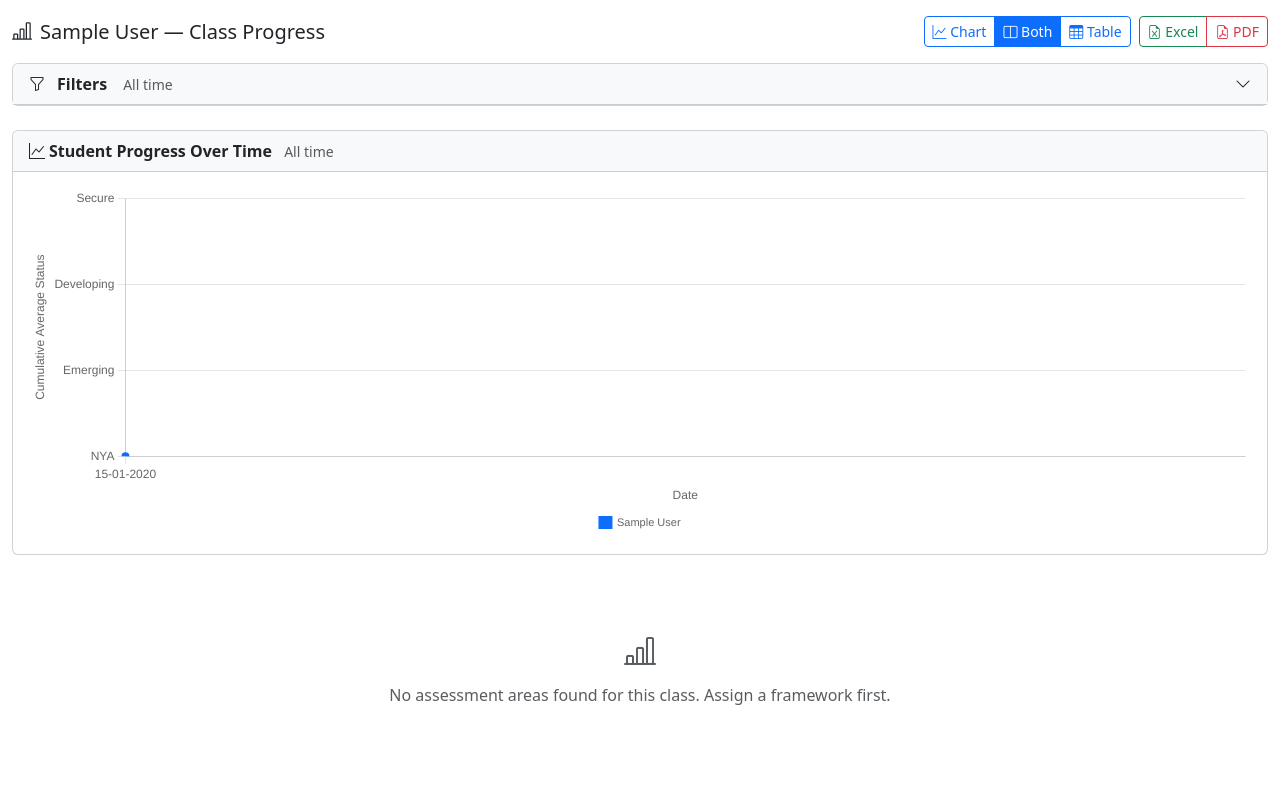
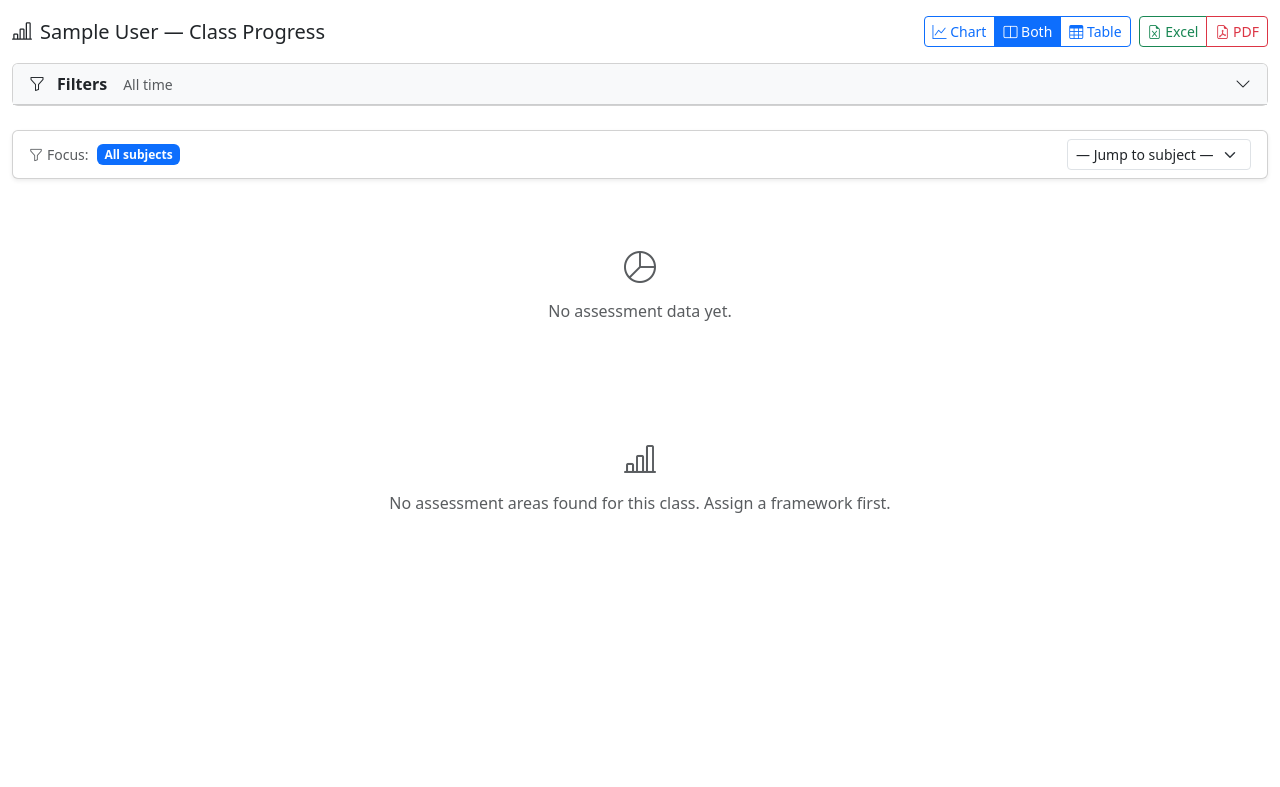
Before and after one commit to DPlazma/assessapp, a Django app: page /assessments/class/1/progress/ in a window 1280 px wide. Shown: the part 128-915 px from the top of the page. After the commit the page ends 641 px from the top, so only its background shows below. Run offline with Django 5.2, Linux system fonts and the light colour scheme; a user stored in the database is signed in; tables that the repository leaves empty hold one stand-in row (values such as "Sample post"); data that the repository does not hold is empty.

Commit message:
Class progress: reuse student-page chart partial; default to all time
Class progress now uses the shared templates/students/_progress_charts.html, giving the same focus/drill-in UX as the student page with one trend line per student. Default date range changed from current term to all time. The partial gates its HTMX attributes on {% if student %} so the class page does full reloads, keeping the per-area student tables in sync.

```diff
--- a/assessments/views.py
+++ b/assessments/views.py
@@ -1454,13 +1454,7 @@ def _cp_date_range(request):
         except (AcademicYear.DoesNotExist, ValueError):
             pass
 
-    if request.GET.get("show") == "all":
-        return None, None, "All time"
-
-    # Default: current term
-    current = Term.get_current()
-    if current:
-        return current.start_date, current.end_date, str(current)
+    # Default: all time (no date filtering)
     return None, None, "All time"
 
 
@@ -1637,6 +1631,223 @@ def _cp_build_data(request, class_group, date_from=None, date_to=None):
     }
 
 
+def _cp_chart_context(request, class_group, data):
+    """Build the chart-partial context (subject/area/level breakdowns + trend) for a class.
+
+    Mirrors students.views.student_progress so the partial templates/students/_progress_charts.html
+    can render for an entire class with one line per student on the trend chart.
+    """
+    students = data["students"]
+    student_ids = [s.pk for s in students]
+
+    assigned_fw_ids = set(
+        FrameworkAssignment.objects.filter(
+            class_group=class_group, framework__is_active=True
+        ).values_list("framework_id", flat=True)
+    )
+
+    # Subjects available for this class
+    if assigned_fw_ids:
+        subjects = list(
+            Subject.objects.filter(
+                pk__in=AssessmentArea.objects.filter(
+                    framework_id__in=assigned_fw_ids
+                ).values_list("subject_id", flat=True).distinct()
+            ).order_by("name")
+        )
+    else:
+        subjects = list(data["subjects"])
+
+    # Resolve focus
+    focus_subject = None
+    focus_area = None
+    subj_id = request.GET.get("subject")
+    if subj_id:
+        try:
+            focus_subject = Subject.objects.get(pk=int(subj_id))
+        except (Subject.DoesNotExist, ValueError):
+            focus_subject = None
+    area_id = request.GET.get("area")
+    if area_id and focus_subject:
+        try:
+            focus_area = AssessmentArea.objects.get(pk=int(area_id), subject=focus_subject)
+        except (AssessmentArea.DoesNotExist, ValueError):
+            focus_area = None
+
+    def _latest_map(statement_ids):
+        ids = list(statement_ids)
+        if not student_ids or not ids:
+            return {}
+        latest = {}
+        for r in (
+            AssessmentRecord.objects
+            .filter(student_id__in=student_ids, statement_id__in=ids)
+            .order_by("-assessed_date", "-id")
+            .values("student_id", "statement_id", "status")
+        ):
+            k = (r["student_id"], r["statement_id"])
+            if k not in latest:
+                latest[k] = r["status"]
+        return latest
+
+    def _counts_for(statement_ids):
+        ids = list(statement_ids)
+        latest = _latest_map(ids)
+        counts = {"SEC": 0, "DEV": 0, "EME": 0, "NYA": 0}
+        for sid in ids:
+            for stu_id in student_ids:
+                counts[latest.get((stu_id, sid), "NYA")] += 1
+        total = len(ids) * len(student_ids)
+        return counts, total
+
+    def _area_qs(subject):
+        qs = AssessmentArea.objects.filter(subject=subject)
+        if assigned_fw_ids:
+            qs = qs.filter(framework_id__in=assigned_fw_ids)
+        return qs.order_by("name")
+
+    # Per-subject summary
+    subject_summaries = []
+    for subj in subjects:
+        stmt_qs = AssessmentStatement.objects.filter(area__subject=subj)
+        if assigned_fw_ids:
+            stmt_qs = stmt_qs.filter(area__framework_id__in=assigned_fw_ids)
+        counts, total = _counts_for(stmt_qs.values_list("pk", flat=True))
+        subject_summaries.append({
+            "subject": subj, "total": total,
+            "secure": counts["SEC"], "developing": counts["DEV"],
+            "emerging": counts["EME"], "not_yet": counts["NYA"],
+        })
+
+    # Area breakdown
+    area_breakdown = []
+    if focus_subject:
+        for area in _area_qs(focus_subject):
+            counts, total = _counts_for(area.statements.values_list("pk", flat=True))
+            area_breakdown.append({
+                "area": area, "total": total,
+                "secure": counts["SEC"], "developing": counts["DEV"],
+                "emerging": counts["EME"], "not_yet": counts["NYA"],
+            })
+
+    # Level breakdown (focus area)
+    level_breakdown = []
+    if focus_area:
+        sub_areas = list(SubArea.objects.filter(area=focus_area).order_by("name"))
+        groups = [(sa.name, list(sa.statements.values_list("pk", flat=True))) for sa in sub_areas]
+        unsorted_ids = list(
+            focus_area.statements.filter(sub_area__isnull=True).values_list("pk", flat=True)
+        )
+        if unsorted_ids:
+            groups.append(("(no level)", unsorted_ids))
+        for name, ids in groups:
+            counts, total = _counts_for(ids)
+            if total == 0:
+                continue
+            level_breakdown.append({
+                "name": name, "total": total,
+                "secure": counts["SEC"], "developing": counts["DEV"],
+                "emerging": counts["EME"], "not_yet": counts["NYA"],
+            })
+
+    # Topic + level breakdown (focus subject, no focus area)
+    topic_level_breakdown = []
+    if focus_subject and not focus_area:
+        for area in _area_qs(focus_subject):
+            sub_areas = list(SubArea.objects.filter(area=area).order_by("name"))
+            for sa in sub_areas:
+                counts, total = _counts_for(sa.statements.values_list("pk", flat=True))
+                if total == 0:
+                    continue
+                topic_level_breakdown.append({
+                    "name": f"{area.name} — {sa.name}",
+                    "total": total,
+                    "secure": counts["SEC"], "developing": counts["DEV"],
+                    "emerging": counts["EME"], "not_yet": counts["NYA"],
+                })
+
+    # Overall totals, focus-aware
+    if focus_area:
+        src = level_breakdown
+    elif focus_subject:
+        src = area_breakdown
+    else:
+        src = subject_summaries
+    overall_total = sum(x["total"] for x in src)
+    overall_secure = sum(x["secure"] for x in src)
+    overall_developing = sum(x["developing"] for x in src)
+    overall_emerging = sum(x["emerging"] for x in src)
+    overall_nya = sum(x["not_yet"] for x in src)
+
+    # Trend — one series per student (% Secure by term)
+    snap_qs = AssessmentSnapshot.objects.filter(student_id__in=student_ids)
+    if focus_area:
+        snap_qs = snap_qs.filter(area=focus_area)
+    elif focus_subject:
+        snap_qs = snap_qs.filter(area__subject=focus_subject)
+    snap_qs = snap_qs.select_related("term__academic_year", "student").order_by(
+        "term__academic_year__start_date", "term__start_date"
+    )
+    term_order = []
+    trend_map = {}
+    for snap in snap_qs:
+        term_label = str(snap.term)
+        if term_label not in term_order:
+            term_order.append(term_label)
+        name = snap.student.full_name
+        bucket = trend_map.setdefault(name, {})
+        agg = bucket.setdefault(term_label, {"sec": 0, "total": 0})
+        agg["sec"] += snap.secure_count
+        agg["total"] += snap.total_statements
+    trend_data = {
+        name: [
+            round((bucket[t]["sec"] / bucket[t]["total"]) * 100, 1)
+            if t in bucket and bucket[t]["total"] else None
+            for t in term_order
+        ]
+        for name, bucket in trend_map.items()
+    }
+
+    # JSON shapes for the partial
+    def _to_chart(items, key):
+        return [{
+            "name": getattr(it[key], "name", str(it[key])),
+            "id": getattr(it[key], "pk", None),
+            "secure": it["secure"], "developing": it["developing"],
+            "emerging": it["emerging"], "not_yet": it["not_yet"], "total": it["total"],
+        } for it in items]
+
+    def _to_chart_named(items):
+        return [{
+            "name": it["name"],
+            "secure": it["secure"], "developing": it["developing"],
+            "emerging": it["emerging"], "not_yet": it["not_yet"], "total": it["total"],
+        } for it in items]
+
+    return {
+        # Override the subjects queryset from _cp_build_data with the focus-friendly list
+        "subjects": subjects,
+        "subject_summaries": subject_summaries,
+        "subject_permissions": {},
+        "focus_subject": focus_subject,
+        "focus_area": focus_area,
+        "area_breakdown": area_breakdown,
+        "level_breakdown": level_breakdown,
+        "topic_level_breakdown": topic_level_breakdown,
+        "subject_chart_data": _to_chart(subject_summaries, "subject"),
+        "area_chart_data": _to_chart(area_breakdown, "area") if area_breakdown else [],
+        "level_chart_data": _to_chart_named(level_breakdown),
+        "topic_level_chart_data": _to_chart_named(topic_level_breakdown),
+        "trend_terms": term_order,
+        "trend_data": trend_data,
+        "overall_total": overall_total,
+        "overall_secure": overall_secure,
+        "overall_developing": overall_developing,
+        "overall_emerging": overall_emerging,
+        "overall_nya": overall_nya,
+    }
+
+
 @login_required
 def class_progress(request, class_id):
     """Show assessment progress for all students in a class, broken down by subject/area."""
@@ -1658,6 +1869,8 @@ def class_progress(request, class_id):
             compare_label = str(cmp_term)
         except (Term.DoesNotExist, ValueError):
             pass
+
+    chart_ctx = _cp_chart_context(request, class_group, data)
 
     context = {
         "class_group": class_group,
@@ -1673,7 +1886,11 @@ def class_progress(request, class_id):
         "compare_data": compare_data,
         "compare_label": compare_label,
         **data,
+        **chart_ctx,
     }
+
+    if request.GET.get("partial") == "1" or request.headers.get("HX-Request"):
+        return render(request, "students/_progress_charts.html", context)
     return render(request, "assessments/class_progress.html", context)
 
 
--- a/templates/assessments/class_progress.html
+++ b/templates/assessments/class_progress.html
@@ -188,18 +188,11 @@
     @media (max-width: 992px) { .comparison-grid { grid-template-columns: 1fr; } }
 </style>
 
-{# ── CHART ─────────────────────────────────────────────────────── #}
-{% if view_mode != "table" and chart_data_json != "{}" %}
-<div class="card mb-4">
-    <div class="card-header bg-light">
-        <strong><i class="bi bi-graph-up me-1"></i>Student Progress Over Time</strong>
-        <span class="text-muted small ms-2">{{ period_label }}</span>
-    </div>
-    <div class="card-body">
-        <div style="position: relative; height: 350px;">
-            <canvas id="classProgressChart"></canvas>
-        </div>
-    </div>
+{# ── CHART (shared partial — same shape as the student progress page) ── #}
+{% if view_mode != "table" %}
+<script src="https://cdn.jsdelivr.net/npm/chart.js@4"></script>
+<div id="progress-charts">
+    {% include "students/_progress_charts.html" %}
 </div>
 {% endif %}
 
@@ -374,100 +367,6 @@
 {% endfor %}
 {% endif %}
 
-{# ── CHART.JS ─────────────────────────────────────────────────── #}
-{% if view_mode != "table" and chart_data_json != "{}" %}
-<script src="https://cdn.jsdelivr.net/npm/chart.js@4"></script>
-<script>
-document.addEventListener('DOMContentLoaded', function() {
-    const chartData = JSON.parse('{{ chart_data_json|escapejs }}');
-    const statusLabels = {0: 'NYA', 1: 'Emerging', 2: 'Developing', 3: 'Secure'};
-    const colours = [
-        '#0d6efd','#198754','#fd7e14','#dc3545','#6f42c1','#20c997',
-        '#d63384','#ffc107','#0dcaf0','#6610f2','#e91e63','#795548',
-        '#607d8b','#8bc34a','#ff5722','#3f51b5','#009688','#cddc39',
-    ];
-
-    function formatDate(iso) { const [y,m,d] = iso.split('-'); return d+'-'+m+'-'+y; }
-
-    const datasets = [];
-    const allDates = new Set();
-    let colIdx = 0;
-
-    for (const [studentName, points] of Object.entries(chartData)) {
-        points.forEach(p => allDates.add(p.date));
-        datasets.push({
-            label: studentName,
-            data: points.map(p => ({
-                x: p.date, y: p.avg,
-                count: p.count, day: p.day,
-                sec: p.sec, dev: p.dev, eme: p.eme, nya: p.nya,
-            })),
-            borderColor: colours[colIdx % colours.length],
-            backgroundColor: colours[colIdx % colours.length],
-            tension: 0.3,
-            fill: false,
-            borderWidth: 2,
-            pointRadius: 3,
-        });
-        colIdx++;
-    }
-
-    new Chart(document.getElementById('classProgressChart'), {
-        type: 'line',
-        data: { datasets },
-        options: {
-            responsive: true,
-            maintainAspectRatio: false,
-            scales: {
-                x: {
-                    type: 'category',
-                    labels: [...allDates].sort(),
-                    title: { display: true, text: 'Date' },
-                    ticks: { callback: function(value) { return formatDate(this.getLabelForValue(value)); } },
-                },
-                y: {
-                    min: 0, max: 3,
-                    ticks: {
-                        stepSize: 1,
-                        callback: function(value) { return statusLabels[value] || ''; },
-                    },
-                    title: { display: true, text: 'Cumulative Average Status' },
-                },
-            },
-            plugins: {
-                tooltip: {
-                    displayColors: true,
-                    callbacks: {
-                        title: function(items) {
-                            return formatDate(items[0].raw.x);
-                        },
-                        label: function(ctx) {
-                            const p = ctx.raw;
-                            const closest = Math.round(p.y);
-                            return ctx.dataset.label + ': ' + statusLabels[closest] + ' (' + p.y.toFixed(2) + ')';
-                        },
-                        afterLabel: function(ctx) {
-                            const p = ctx.raw;
-                            const lines = [];
-                            lines.push('Based on ' + p.count + ' assessment' + (p.count !== 1 ? 's' : '') + ' to date');
-                            lines.push('  NYA: ' + p.nya + '  Emerging: ' + p.eme);
-                            lines.push('  Developing: ' + p.dev + '  Secure: ' + p.sec);
-                            lines.push(p.day + ' recorded on this date');
-                            return lines;
-                        },
-                    },
-                },
-                legend: {
-                    position: 'bottom',
-                    labels: { boxWidth: 12, padding: 10, font: { size: 11 } },
-                },
-            },
-        },
-    });
-});
-</script>
-{% endif %}
-
 {# ── FILTER FORM JS ───────────────────────────────────────────── #}
 <script>
 function setView(mode) {
--- a/templates/students/_progress_charts.html
+++ b/templates/students/_progress_charts.html
@@ -6,17 +6,15 @@
 <div class="card mb-3 shadow-sm">
     <div class="card-body py-2 d-flex align-items-center flex-wrap gap-2">
         <span class="text-muted small"><i class="bi bi-funnel me-1"></i>Focus:</span>
-        <a href="{% url 'students:progress' student.pk %}?view=summary"
-           hx-get="{% url 'students:progress' student.pk %}?view=summary&partial=1"
-           hx-target="#progress-charts" hx-swap="innerHTML" hx-push-url="{% url 'students:progress' student.pk %}?view=summary"
+        <a href="{{ request.path }}"
+           {% if student %}hx-get="{{ request.path }}?partial=1" hx-target="#progress-charts" hx-swap="innerHTML" hx-push-url="{{ request.path }}"{% endif %}
            class="badge text-decoration-none {% if not focus_subject %}bg-primary{% else %}bg-light text-dark border{% endif %}">
             All subjects
         </a>
         {% if focus_subject %}
             <i class="bi bi-chevron-right text-muted small"></i>
-            <a href="{% url 'students:progress' student.pk %}?view=summary&subject={{ focus_subject.pk }}"
-               hx-get="{% url 'students:progress' student.pk %}?view=summary&subject={{ focus_subject.pk }}&partial=1"
-               hx-target="#progress-charts" hx-swap="innerHTML" hx-push-url="{% url 'students:progress' student.pk %}?view=summary&subject={{ focus_subject.pk }}"
+            <a href="{{ request.path }}?subject={{ focus_subject.pk }}"
+               {% if student %}hx-get="{{ request.path }}?subject={{ focus_subject.pk }}&partial=1" hx-target="#progress-charts" hx-swap="innerHTML" hx-push-url="{{ request.path }}?subject={{ focus_subject.pk }}"{% endif %}
                class="badge text-decoration-none {% if not focus_area %}bg-primary{% else %}bg-light text-dark border{% endif %}">
                 {{ focus_subject.name }}
             </a>
@@ -29,11 +27,7 @@
             <span class="htmx-indicator spinner-border spinner-border-sm text-muted" role="status"></span>
             <select class="form-select form-select-sm"
                     name="subject"
-                    hx-get="{% url 'students:progress' student.pk %}?view=summary&partial=1"
-                    hx-trigger="change"
-                    hx-target="#progress-charts" hx-swap="innerHTML"
-                    hx-push-url="true"
-                    hx-vals='js:{subject: event.target.value}'>
+                    {% if student %}hx-get="{{ request.path }}?partial=1" hx-trigger="change" hx-target="#progress-charts" hx-swap="innerHTML" hx-push-url="true" hx-vals='js:{subject: event.target.value}'{% else %}onchange="if(this.value){window.location.href='{{ request.path }}?subject='+this.value;}else{window.location.href='{{ request.path }}';}"{% endif %}>
                 <option value="">— Jump to subject —</option>
                 {% for subject in subjects %}
                 <option value="{{ subject.pk }}" {% if focus_subject and focus_subject.pk == subject.pk %}selected{% endif %}>
@@ -90,10 +84,8 @@
             {% for s in subject_summaries %}
             <div class="col-4 col-sm-3 col-md-2">
                 <div class="card h-100 border {% if focus_subject and focus_subject.pk == s.subject.pk %}border-primary{% endif %}">
-                    <a href="{% url 'students:progress' student.pk %}?view=summary&subject={{ s.subject.pk }}"
-                       hx-get="{% url 'students:progress' student.pk %}?view=summary&subject={{ s.subject.pk }}&partial=1"
-                       hx-target="#progress-charts" hx-swap="innerHTML"
-                       hx-push-url="{% url 'students:progress' student.pk %}?view=summary&subject={{ s.subject.pk }}"
+                    <a href="{{ request.path }}?subject={{ s.subject.pk }}"
+                       {% if student %}hx-get="{{ request.path }}?subject={{ s.subject.pk }}&partial=1" hx-target="#progress-charts" hx-swap="innerHTML" hx-push-url="{{ request.path }}?subject={{ s.subject.pk }}"{% endif %}
                        class="text-decoration-none text-dark d-block">
                         <div class="card-body p-1 text-center">
                             <div class="small text-truncate fw-bold" title="{{ s.subject.name }}" style="font-size:0.75rem;">{{ s.subject.name }}</div>
@@ -105,7 +97,7 @@
                             <div class="text-muted" style="font-size:0.7rem;">{{ s.total }} stmt{{ s.total|pluralize }}</div>
                         </div>
                     </a>
-                    {% if subject_permissions|get:s.subject.pk %}
+                    {% if student and subject_permissions|get:s.subject.pk %}
                     <a href="{% url 'assessments:assess_student' student.pk s.subject.pk %}"
                        class="btn btn-outline-primary btn-sm rounded-0 border-0 border-top py-1"
                        style="font-size:0.7rem;"
@@ -136,18 +128,14 @@ topics (or clear the area focus) without the chart shape changing.
     <div class="card-body py-2 px-3">
         <div class="d-flex align-items-center flex-wrap gap-1">
             <small class="text-muted me-2"><i class="bi bi-funnel me-1"></i>Topic:</small>
-            <a href="{% url 'students:progress' student.pk %}?view=summary&subject={{ focus_subject.pk }}"
-               hx-get="{% url 'students:progress' student.pk %}?view=summary&subject={{ focus_subject.pk }}&partial=1"
-               hx-target="#progress-charts" hx-swap="innerHTML"
-               hx-push-url="{% url 'students:progress' student.pk %}?view=summary&subject={{ focus_subject.pk }}"
+            <a href="{{ request.path }}?subject={{ focus_subject.pk }}"
+               {% if student %}hx-get="{{ request.path }}?subject={{ focus_subject.pk }}&partial=1" hx-target="#progress-charts" hx-swap="innerHTML" hx-push-url="{{ request.path }}?subject={{ focus_subject.pk }}"{% endif %}
                class="badge text-decoration-none {% if not focus_area %}bg-primary{% else %}bg-light text-dark border{% endif %}">
                 All topics
             </a>
             {% for a in area_breakdown %}
-            <a href="{% url 'students:progress' student.pk %}?view=summary&subject={{ focus_subject.pk }}&area={{ a.area.pk }}"
-               hx-get="{% url 'students:progress' student.pk %}?view=summary&subject={{ focus_subject.pk }}&area={{ a.area.pk }}&partial=1"
-               hx-target="#progress-charts" hx-swap="innerHTML"
-               hx-push-url="{% url 'students:progress' student.pk %}?view=summary&subject={{ focus_subject.pk }}&area={{ a.area.pk }}"
+            <a href="{{ request.path }}?subject={{ focus_subject.pk }}&area={{ a.area.pk }}"
+               {% if student %}hx-get="{{ request.path }}?subject={{ focus_subject.pk }}&area={{ a.area.pk }}&partial=1" hx-target="#progress-charts" hx-swap="innerHTML" hx-push-url="{{ request.path }}?subject={{ focus_subject.pk }}&area={{ a.area.pk }}"{% endif %}
                class="badge text-decoration-none {% if focus_area and focus_area.pk == a.area.pk %}bg-primary{% else %}bg-light text-dark border{% endif %}">
                 {{ a.area.name }}
             </a>
```
